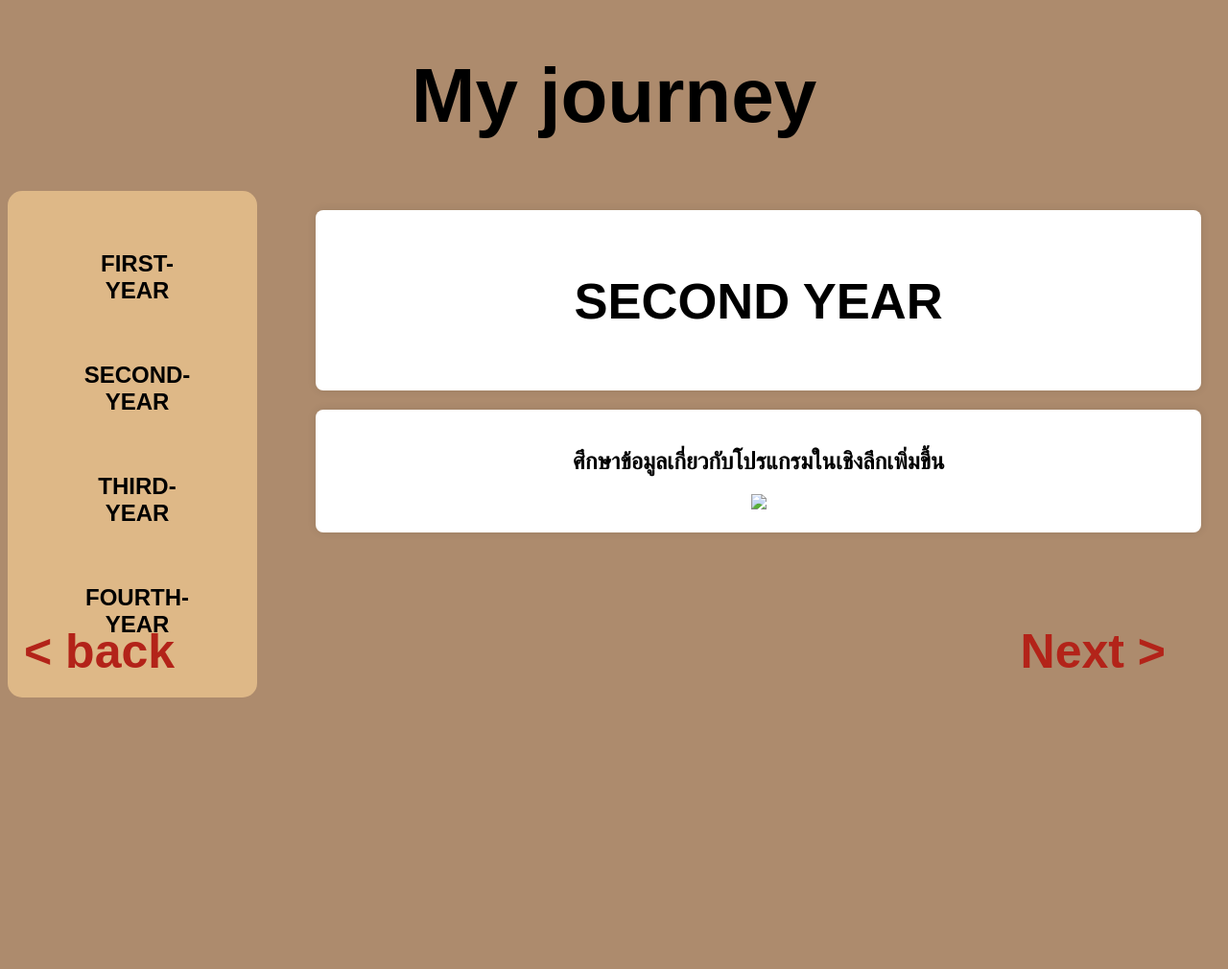
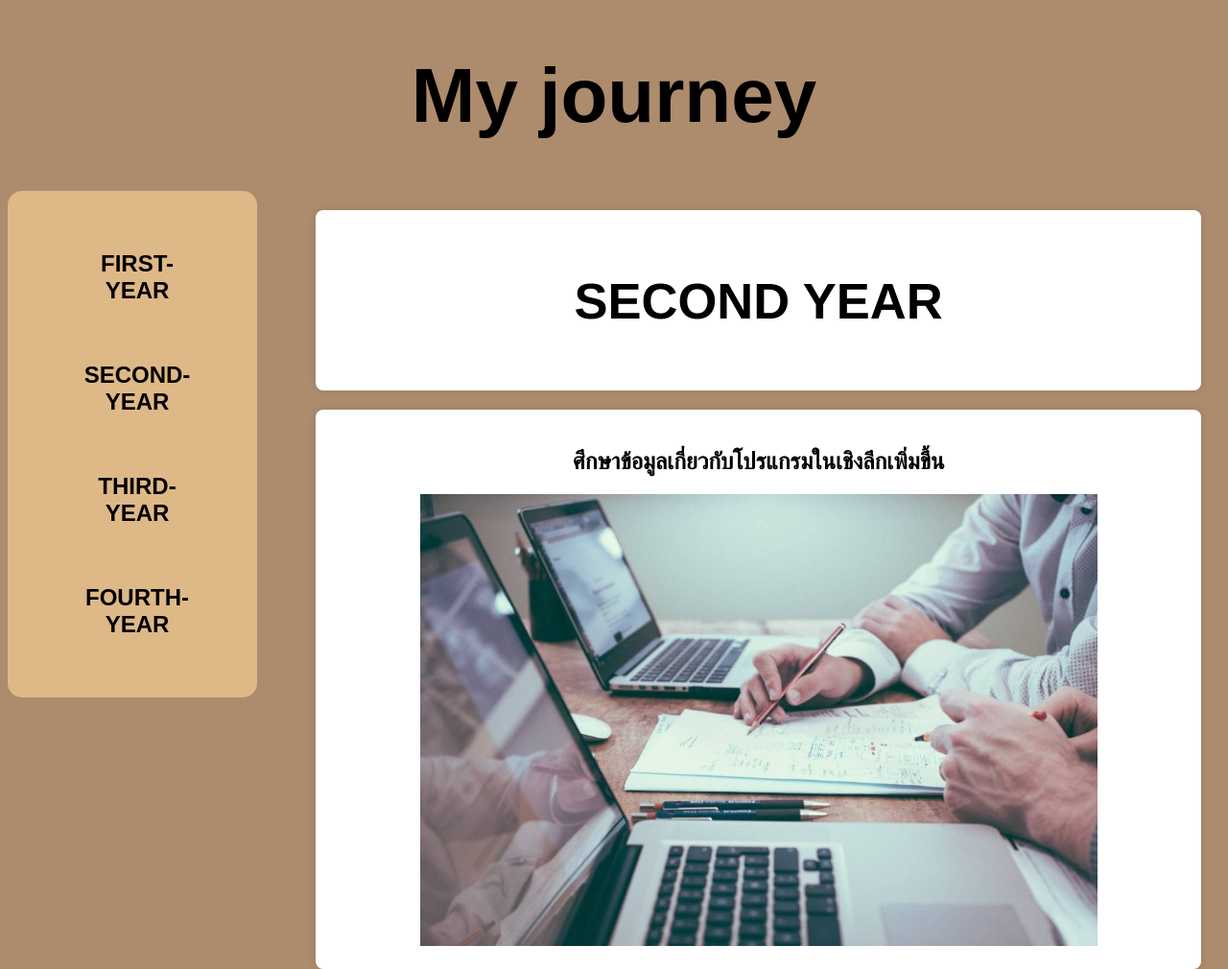
Before and after one commit to Chaloemwong109/6709650201_MyCSTUStory, a plain HTML site: page secondyears.html in a window 1280 px wide. Shown: the top 1010 px of the page at 96% size. Before the commit the page ends 800 px from the top, so only its background shows below. Drawn offline with Linux system fonts and the light colour scheme; the site is published under a folder, as on GitHub Pages, so addresses that start at the root find nothing; a web font is replaced by a local one.

Commit message:
Update secondyears.html

```diff
--- a/secondyears.html
+++ b/secondyears.html
@@ -54,7 +54,7 @@
         <section class="recipe-section">
             <center>
                 <h2>ศึกษาข้อมูลเกี่ยวกับโปรแกรมในเชิงลึกเพิ่มขึ้น </h2>
-                <img id="search" src="/resorces/การค้นคว้าหาข้อมูล-1024x683.jpg">
+                <img id="search" src="resorces/การค้นคว้าหาข้อมูล-1024x683.jpg">
             </center>
         </section>
 
```
